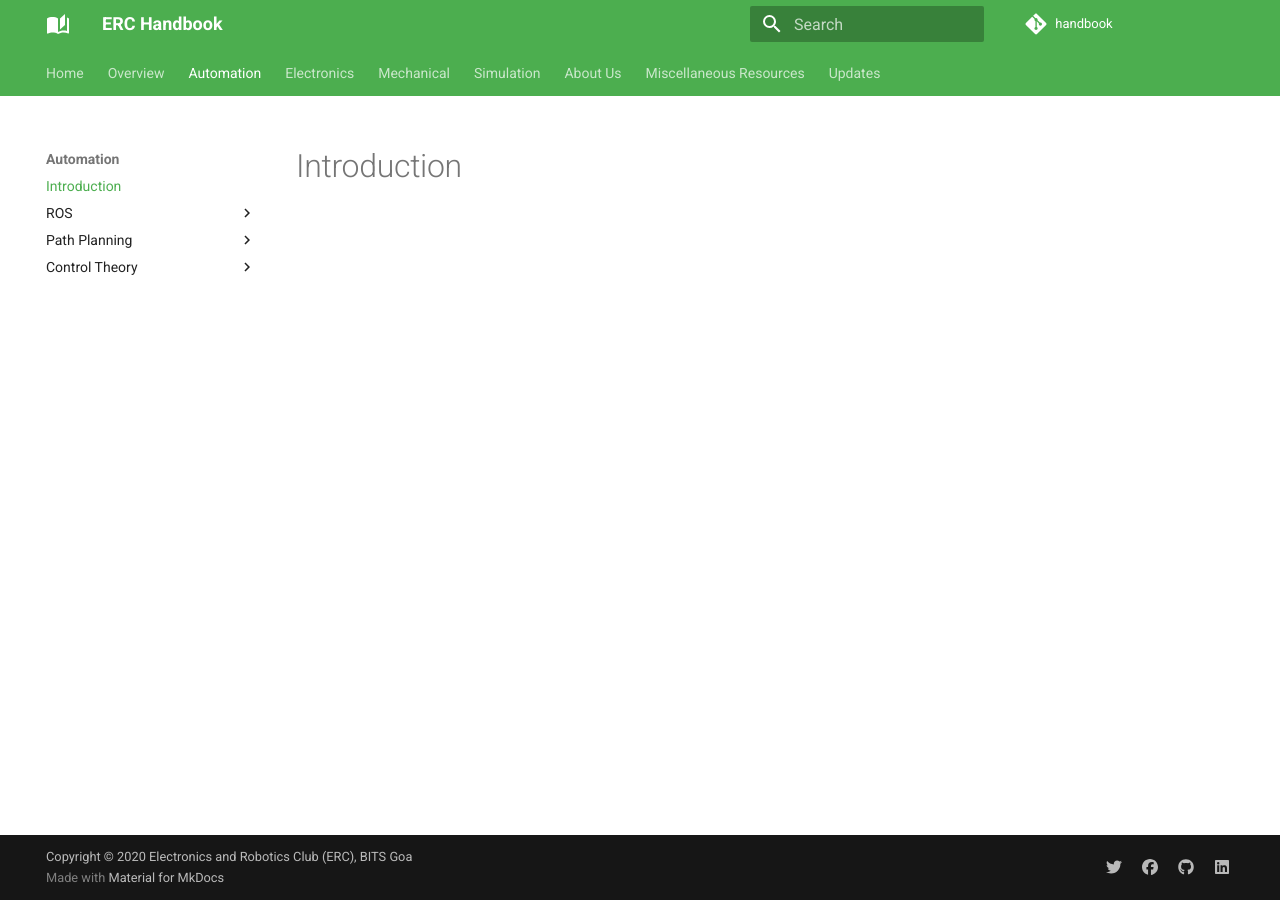
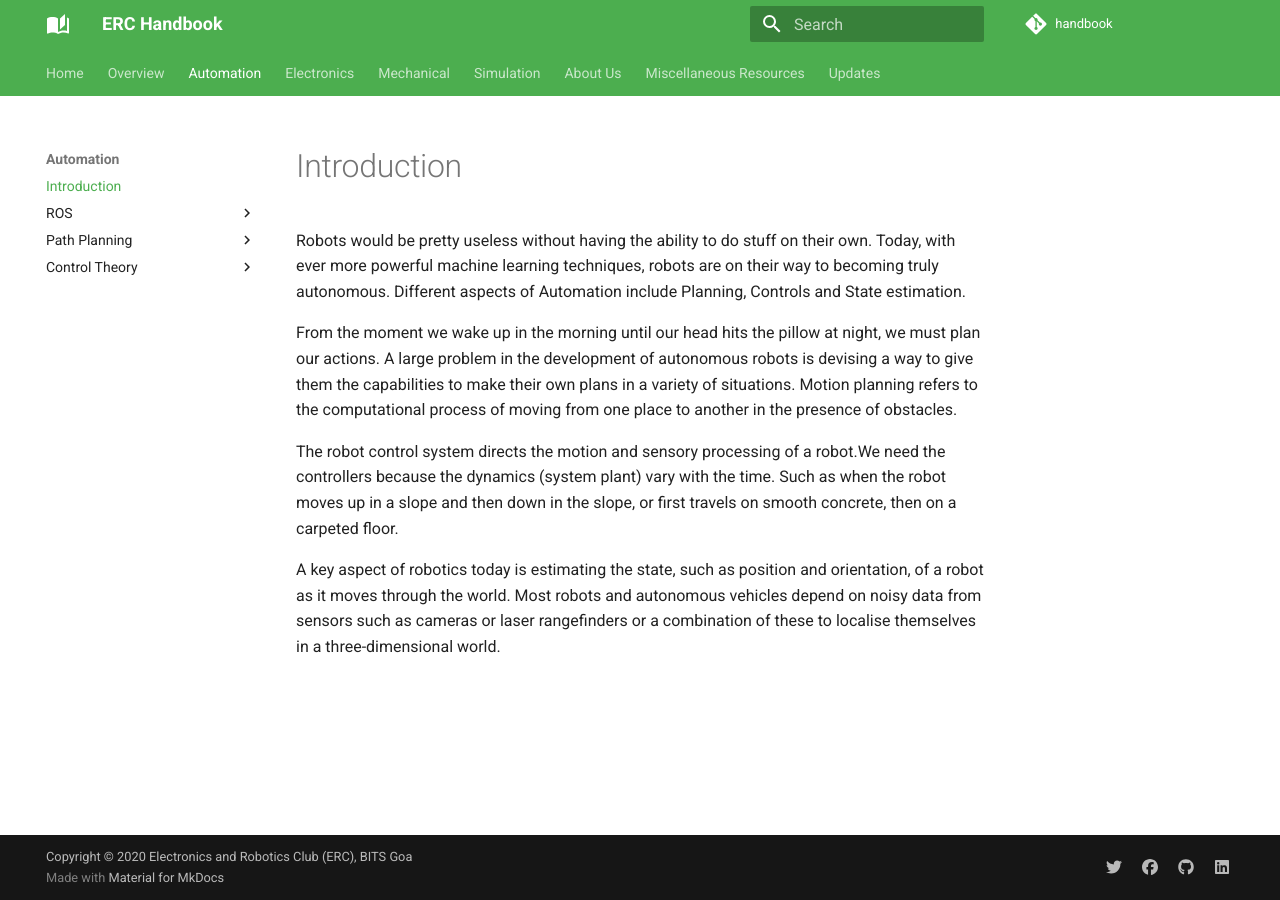
Before and after one commit to ERC-BPGC/handbook, an MkDocs documentation site: the page built from docs/automation/intro.md, in a window 1280 px wide. Built offline with MkDocs 1.6.1 and Material for MkDocs 9.7.7, drawn with Linux system fonts in a browser that asks for light colours; comment, search, counter and statistics services are not loaded.

Commit message:
Added intro for each section

```diff
--- a/docs/automation/intro.md
+++ b/docs/automation/intro.md
@@ -1 +1,9 @@
 # Introduction
+Robots would be pretty useless without having the ability to do stuff on their own. Today, with ever more powerful machine learning techniques, robots are on their way to becoming truly autonomous.
+Different aspects of Automation include Planning, Controls and State estimation.
+
+From the moment we wake up in the morning until our head hits the pillow at night, we must plan our actions. A large problem in the development of autonomous robots is devising a way to give them the capabilities to make their own plans in a variety of situations.  Motion planning refers to the computational process of moving from one place to another in the presence of obstacles.
+
+The robot control system directs the motion and sensory processing of a robot.We need the controllers because the dynamics (system plant) vary with the time. Such as when the robot moves up in a slope and then down in the slope, or first travels on smooth concrete, then on a carpeted floor.
+
+A key aspect of robotics today is estimating the state, such as position and orientation, of a robot as it moves through the world. Most robots and autonomous vehicles depend on noisy data from sensors such as cameras or laser rangefinders or a combination of these to localise themselves in a three-dimensional world.
```
Also changed, not shown: docs/electronics/intro.md (+6 -0 lines), docs/mechanical/intro.md (+6 -0 lines), docs/overview/what_is_robotics.md (+1 -0 lines).
